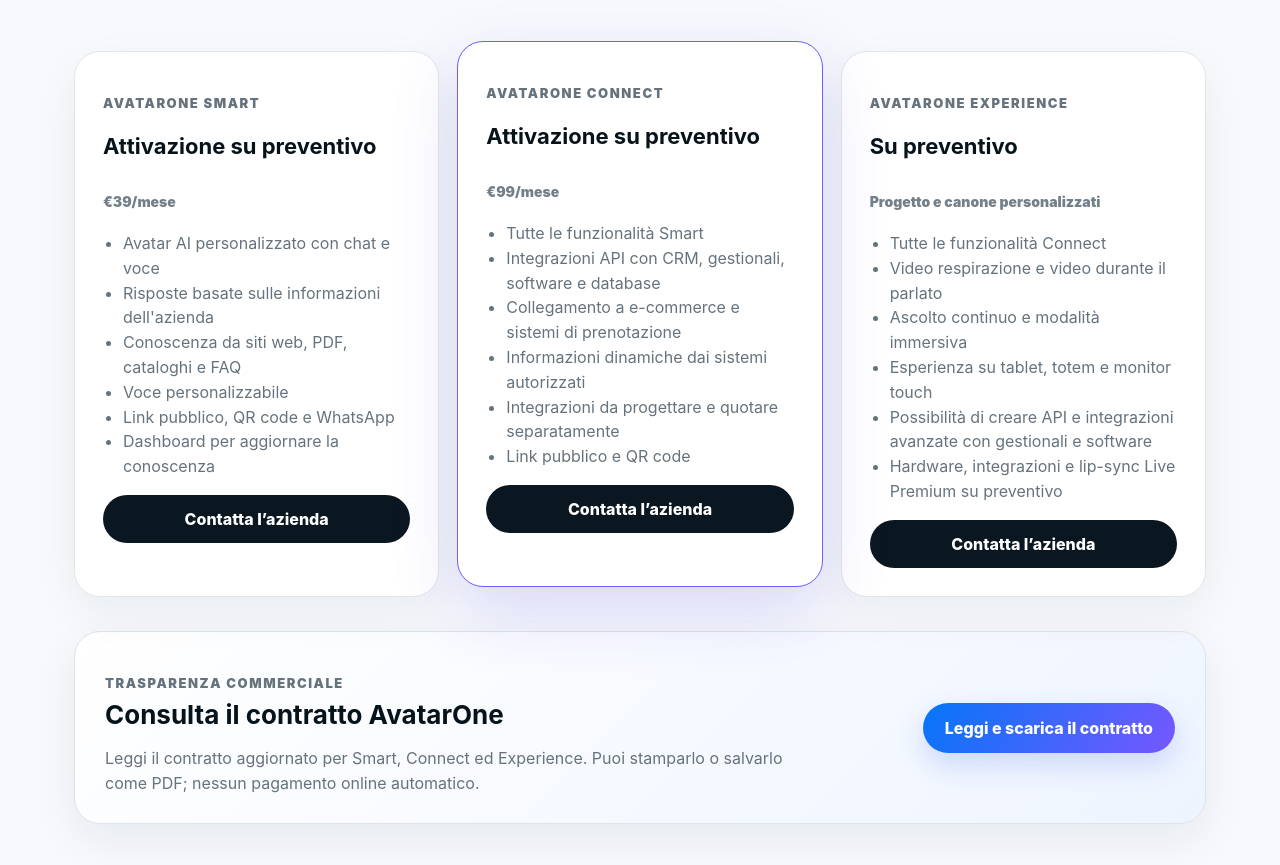
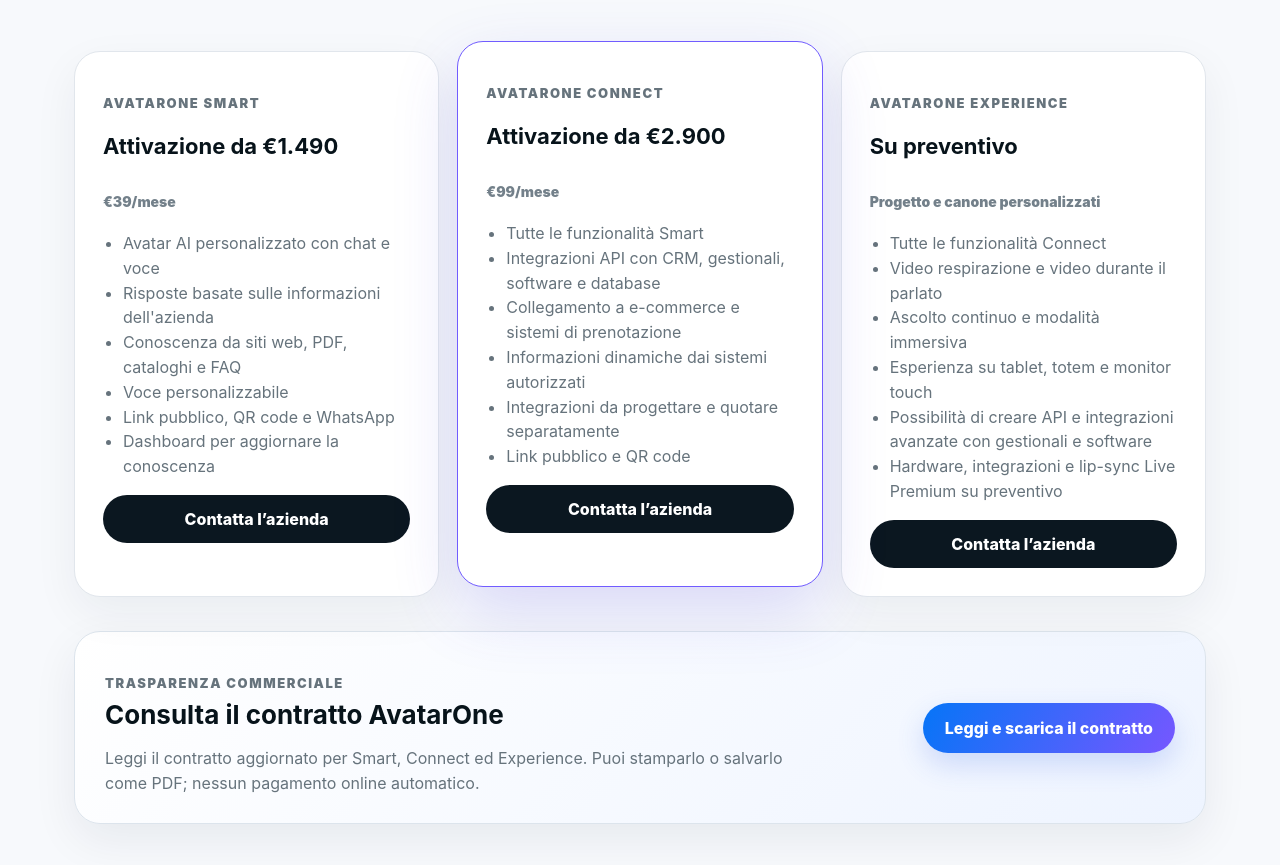
Before and after one commit to AntonioCelotto/ai-avatar-platform, a Next.js app: page / in a window 1280 px wide. Shown: the part 4121-4986 px from the top of the page. Built offline with nearby package versions, Linux system fonts and the light colour scheme; no server answers.

Commit message:
Restore Smart and Connect activation prices while keeping updated monthly fees

```diff
--- a/app/page.js
+++ b/app/page.js
@@ -18,8 +18,8 @@ const features = [
 ];
 
 const plans = [
-  { name: "AvatarOne Smart", price: "Attivazione su preventivo", monthly: "€39/mese", items: ["Avatar AI personalizzato con chat e voce", "Risposte basate sulle informazioni dell'azienda", "Conoscenza da siti web, PDF, cataloghi e FAQ", "Voce personalizzabile", "Link pubblico, QR code e WhatsApp", "Dashboard per aggiornare la conoscenza"] },
-  { name: "AvatarOne Connect", price: "Attivazione su preventivo", monthly: "€99/mese", featured: true, items: ["Tutte le funzionalità Smart", "Integrazioni API con CRM, gestionali, software e database", "Collegamento a e-commerce e sistemi di prenotazione", "Informazioni dinamiche dai sistemi autorizzati", "Integrazioni da progettare e quotare separatamente", "Link pubblico e QR code"] },
+  { name: "AvatarOne Smart", price: "Attivazione da €1.490", monthly: "€39/mese", items: ["Avatar AI personalizzato con chat e voce", "Risposte basate sulle informazioni dell'azienda", "Conoscenza da siti web, PDF, cataloghi e FAQ", "Voce personalizzabile", "Link pubblico, QR code e WhatsApp", "Dashboard per aggiornare la conoscenza"] },
+  { name: "AvatarOne Connect", price: "Attivazione da €2.900", monthly: "€99/mese", featured: true, items: ["Tutte le funzionalità Smart", "Integrazioni API con CRM, gestionali, software e database", "Collegamento a e-commerce e sistemi di prenotazione", "Informazioni dinamiche dai sistemi autorizzati", "Integrazioni da progettare e quotare separatamente", "Link pubblico e QR code"] },
   { name: "AvatarOne Experience", price: "Su preventivo", monthly: "Progetto e canone personalizzati", items: ["Tutte le funzionalità Connect", "Video respirazione e video durante il parlato", "Ascolto continuo e modalità immersiva", "Esperienza su tablet, totem e monitor touch", "Possibilità di creare API e integrazioni avanzate con gestionali e software", "Hardware, integrazioni e lip-sync Live Premium su preventivo"] }
 ];
 
```
